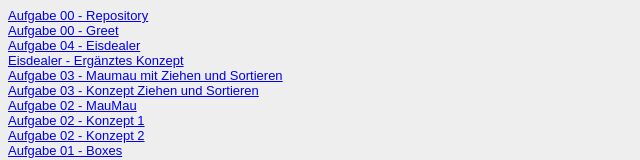
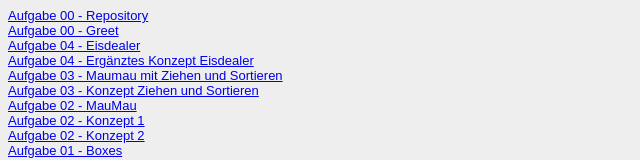
Before and after one commit to Lizzyfrmdblck/EIA2a, a plain HTML site: page steckbrief.htm in a window 1280 px wide. Shown: the top 160 px of the page, without its empty margins (0-640 px from the left). Drawn offline with Linux system fonts and the light colour scheme.

Commit message:
Update steckbrief.htm

```diff
--- a/steckbrief.htm
+++ b/steckbrief.htm
@@ -16,7 +16,7 @@ body {
 	<a href="https://github.com/Lizzyfrmdblck/EIA2a" target="_blank"> Aufgabe 00 - Repository  </a><br>
 	<a href="https://Lizzyfrmdblck.github.io/EIA2a/aufgabe00/aufgabe00.html" target="_blank"> Aufgabe 00 - Greet </a><br>
 	<a href="https://Lizzyfrmdblck.github.io/EIA2a/aufgabe04/eisdealer.html" target="_blank"> Aufgabe 04 - Eisdealer </a><br>
-	<a href="https://Lizzyfrmdblck.github.io/EIA2a/aufgabe04/Konzept/Aufgabe04_Konzept_verbessert.pdf" target="_blank"> Eisdealer - Ergänztes Konzept </a><br>
+	<a href="https://Lizzyfrmdblck.github.io/EIA2a/aufgabe04/Konzept/Aufgabe04_Konzept_verbessert.pdf" target="_blank"> Aufgabe 04 - Ergänztes Konzept Eisdealer </a><br>
 	<a href="https://Lizzyfrmdblck.github.io/EIA2a/aufgabe03/aufgabe04.html" target="_blank"> Aufgabe 03 - Maumau mit Ziehen und Sortieren </a><br>
 	<a href="https://Lizzyfrmdblck.github.io/EIA2a/aufgabe03/Konzept/aufgabe03_konzept.pdf" target="_blank"> Aufgabe 03 - Konzept Ziehen und Sortieren </a><br>
 	<a href="https://Lizzyfrmdblck.github.io/EIA2a/aufgabe02/index.html" target="_blank"> Aufgabe 02 - MauMau </a><br>
```
